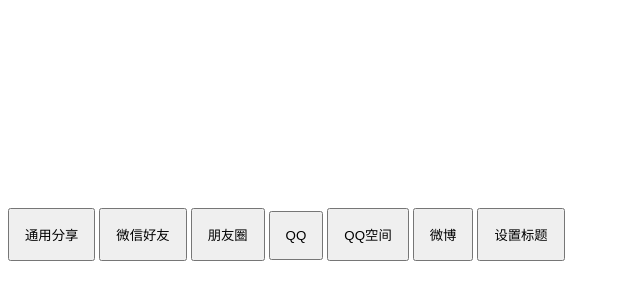
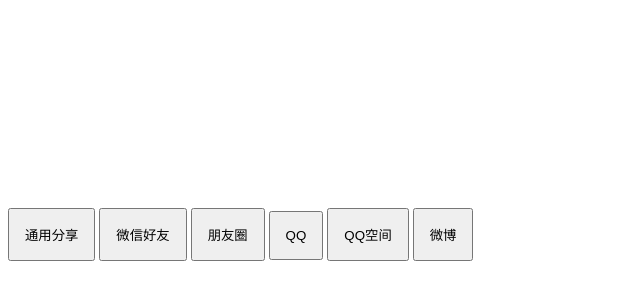
Before and after one commit to 15070812370/15070812370.github.io, a plain HTML site: page share.html in a window 1280 px wide. Shown: the part 166-466 px from the top of the page, without its empty margins (0-640 px from the left). Drawn offline with Linux system fonts and the light colour scheme.

Commit message:
符合特定环境

```diff
--- a/share.html
+++ b/share.html
@@ -1,11 +1,10 @@
 <!DOCTYPE html>
 <html>
-
 <head>
     <meta charset="utf-8">
     <meta name="viewport" content="width=device-width,initial-scale=1,maximum-scale=1,user-scalable=no" />
-    <meta name="description" content="NativeShare 是一个整合了各大移动端浏览器调用原生分享的插件！！！">
-    <title>NativeShare demo</title>
+    <meta name="description" content="fx">
+    <title>demo</title>
     <style>
         html,
         body {
@@ -41,7 +40,6 @@
         <button onclick="call('qqFriend')">QQ</button>
         <button onclick="call('qZone')">QQ空间</button>
         <button onclick="call('weibo')">微博</button>
-        <button onclick="setTitle('fa-ge NativeShare')">设置标题</button>
     </div>
     <script type="text/javascript" src="js/NativeShare.js"></script>
     <script>
@@ -70,13 +68,6 @@
                 alert(err.message)
             }
         }
-
-        function setTitle(title) {
-            nativeShare.setShareData({
-                title: title,
-            })
-        }
     </script>
 </body>
-
 </html>
```
